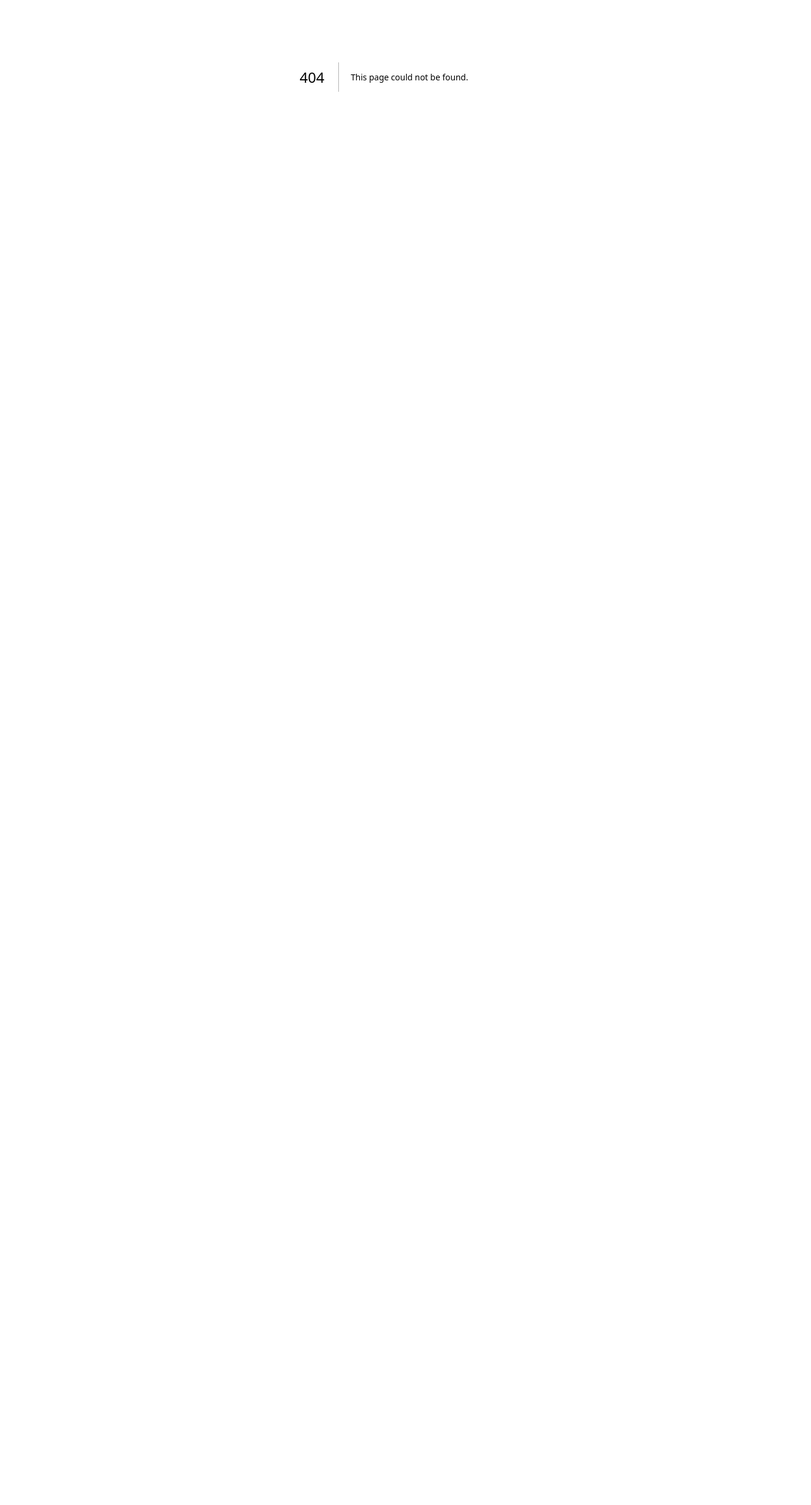
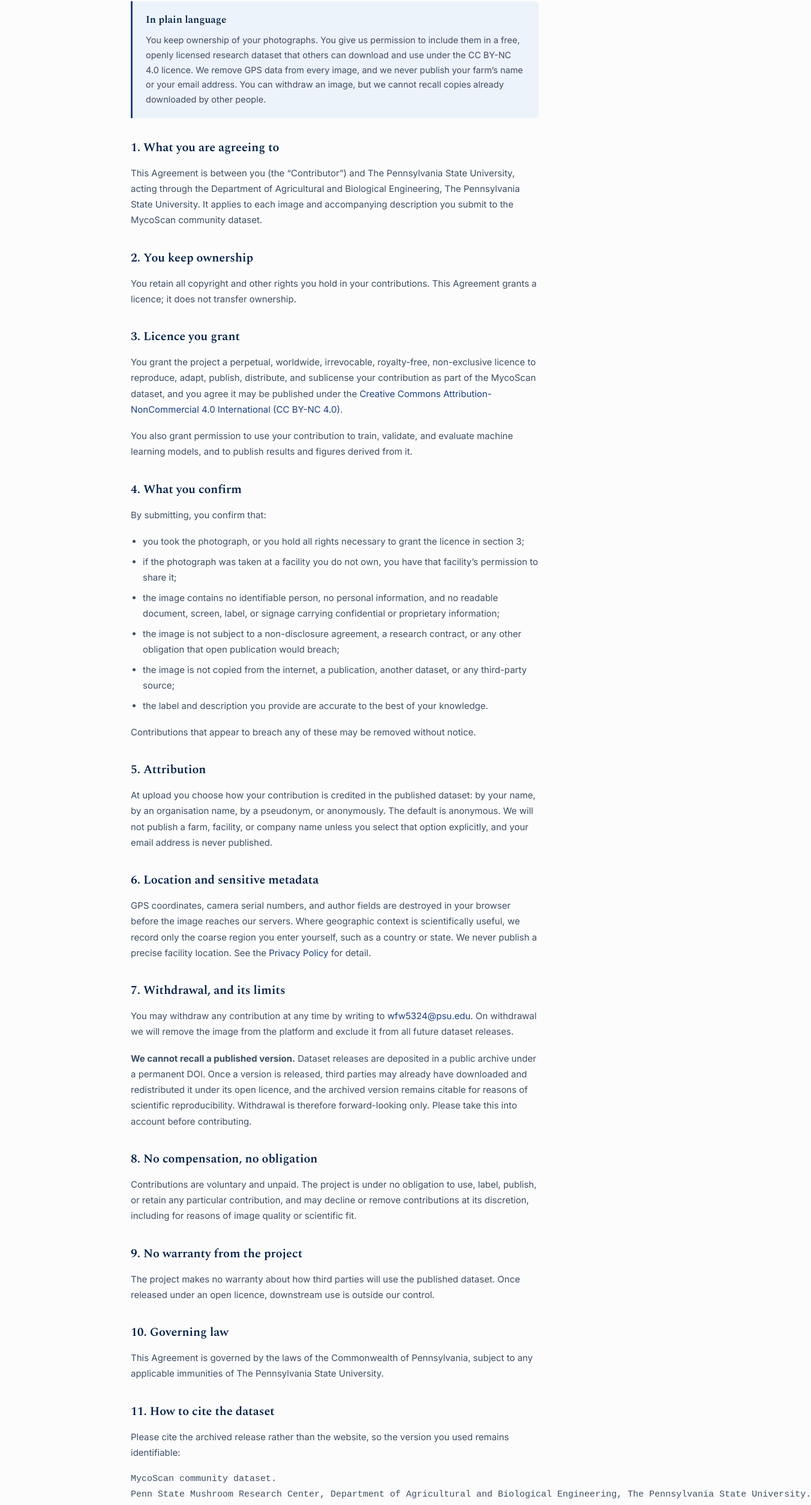
Before and after one commit to ongweigunpsu/mycoscan, a Next.js app: page /data-license in a window 1280 px wide. Before the commit this address had no page. Shown: the part 272-2781 px from the top of the page at 60% size, 1352 px wide, since content can reach past the window. Before the commit the page ends 800 px from the top, so only its background shows below. Built offline with nearby package versions, Linux system fonts and the light colour scheme; no server answers.

Commit message:
Create page.js

```diff
--- /dev/null
+++ b/src/app/data-license/page.js
@@ -0,0 +1,185 @@
+'use client';
+
+import Link from 'next/link';
+import Nav from '@/components/Nav';
+import Footer from '@/components/Footer';
+import { PROJECT, DATA_LICENSE } from '@/lib/legal-config';
+
+export default function DataLicensePage() {
+  return (
+    <>
+      <Nav />
+      <div className="page page-narrow">
+        <div className="page-head">
+          <div className="eyebrow">Legal</div>
+          <h1>Contributor Agreement</h1>
+          <p className="legal-dates">
+            Version {PROJECT.agreementVersion} · Effective {PROJECT.effectiveDate}
+          </p>
+        </div>
+
+        <div className="legal-callout">
+          <h3>In plain language</h3>
+          <p>
+            You keep ownership of your photographs. You give us permission to
+            include them in a free, openly licensed research dataset that others
+            can download and use under the {DATA_LICENSE.short} licence. We
+            remove GPS data from every image, and we never publish your
+            farm&rsquo;s name or your email address. You can withdraw an image,
+            but we cannot recall copies already downloaded by other people.
+          </p>
+        </div>
+
+        <div className="about-body">
+          <h3>1. What you are agreeing to</h3>
+          <p>
+            This Agreement is between you (the &ldquo;Contributor&rdquo;) and
+            The Pennsylvania State University, acting through the{' '}
+            {PROJECT.responsibleUnit}. It applies to each image and accompanying
+            description you submit to the MycoScan community dataset.
+          </p>
+
+          <h3>2. You keep ownership</h3>
+          <p>
+            You retain all copyright and other rights you hold in your
+            contributions. This Agreement grants a licence; it does not transfer
+            ownership.
+          </p>
+
+          <h3>3. Licence you grant</h3>
+          <p>
+            You grant the project a perpetual, worldwide, irrevocable,
+            royalty-free, non-exclusive licence to reproduce, adapt, publish,
+            distribute, and sublicense your contribution as part of the MycoScan
+            dataset, and you agree it may be published under the{' '}
+            <a href={DATA_LICENSE.url} target="_blank" rel="noopener noreferrer">
+              {DATA_LICENSE.name} ({DATA_LICENSE.short})
+            </a>
+            .
+          </p>
+          <p>
+            You also grant permission to use your contribution to train,
+            validate, and evaluate machine learning models, and to publish
+            results and figures derived from it.
+          </p>
+
+          <h3>4. What you confirm</h3>
+          <p>By submitting, you confirm that:</p>
+          <ul className="legal-list">
+            <li>
+              you took the photograph, or you hold all rights necessary to grant
+              the licence in section 3;
+            </li>
+            <li>
+              if the photograph was taken at a facility you do not own, you have
+              that facility&rsquo;s permission to share it;
+            </li>
+            <li>
+              the image contains no identifiable person, no personal
+              information, and no readable document, screen, label, or signage
+              carrying confidential or proprietary information;
+            </li>
+            <li>
+              the image is not subject to a non-disclosure agreement, a research
+              contract, or any other obligation that open publication would
+              breach;
+            </li>
+            <li>
+              the image is not copied from the internet, a publication, another
+              dataset, or any third-party source;
+            </li>
+            <li>
+              the label and description you provide are accurate to the best of
+              your knowledge.
+            </li>
+          </ul>
+          <p>
+            Contributions that appear to breach any of these may be removed
+            without notice.
+          </p>
+
+          <h3>5. Attribution</h3>
+          <p>
+            At upload you choose how your contribution is credited in the
+            published dataset: by your name, by an organisation name, by a
+            pseudonym, or anonymously. The default is anonymous. We will not
+            publish a farm, facility, or company name unless you select that
+            option explicitly, and your email address is never published.
+          </p>
+
+          <h3>6. Location and sensitive metadata</h3>
+          <p>
+            GPS coordinates, camera serial numbers, and author fields are
+            destroyed in your browser before the image reaches our servers.
+            Where geographic context is scientifically useful, we record only
+            the coarse region you enter yourself, such as a country or state. We
+            never publish a precise facility location. See the{' '}
+            <Link href="/privacy">Privacy Policy</Link> for detail.
+          </p>
+
+          <h3>7. Withdrawal, and its limits</h3>
+          <p>
+            You may withdraw any contribution at any time by writing to{' '}
+            <a href={`mailto:${PROJECT.contactEmail}`}>{PROJECT.contactEmail}</a>
+            . On withdrawal we will remove the image from the platform and
+            exclude it from all future dataset releases.
+          </p>
+          <p>
+            <strong>We cannot recall a published version.</strong> Dataset
+            releases are deposited in a public archive under a permanent DOI.
+            Once a version is released, third parties may already have
+            downloaded and redistributed it under its open licence, and the
+            archived version remains citable for reasons of scientific
+            reproducibility. Withdrawal is therefore forward-looking only.
+            Please take this into account before contributing.
+          </p>
+
+          <h3>8. No compensation, no obligation</h3>
+          <p>
+            Contributions are voluntary and unpaid. The project is under no
+            obligation to use, label, publish, or retain any particular
+            contribution, and may decline or remove contributions at its
+            discretion, including for reasons of image quality or scientific
+            fit.
+          </p>
+
+          <h3>9. No warranty from the project</h3>
+          <p>
+            The project makes no warranty about how third parties will use the
+            published dataset. Once released under an open licence, downstream
+            use is outside our control.
+          </p>
+
+          <h3>10. Governing law</h3>
+          <p>
+            This Agreement is governed by the laws of the Commonwealth of
+            Pennsylvania, subject to any applicable immunities of The
+            Pennsylvania State University.
+          </p>
+
+          <h3>11. How to cite the dataset</h3>
+          <p>
+            Please cite the archived release rather than the website, so the
+            version you used remains identifiable:
+          </p>
+          <pre className="legal-cite">
+{`MycoScan community dataset.
+${PROJECT.researchCenter}, ${PROJECT.responsibleUnit}.
+DOI: ${PROJECT.zenodoDoi}
+Licence: ${DATA_LICENSE.short}`}
+          </pre>
+
+          <h3>12. Related documents</h3>
+          <p>
+            <Link href="/terms">Terms of Use</Link>
+            {' · '}
+            <Link href="/privacy">Privacy Policy</Link>
+            {' · '}
+            <Link href="/model-card">Model Card</Link>
+          </p>
+        </div>
+      </div>
+      <Footer />
+    </>
+  );
+}
```
